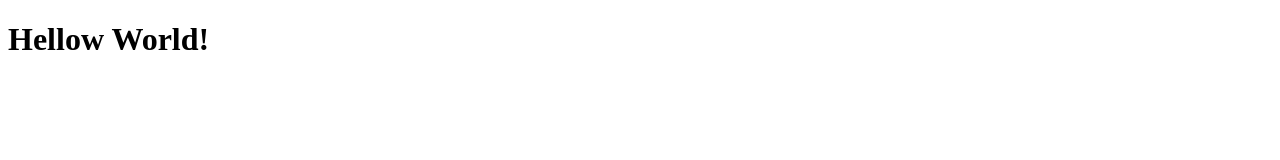
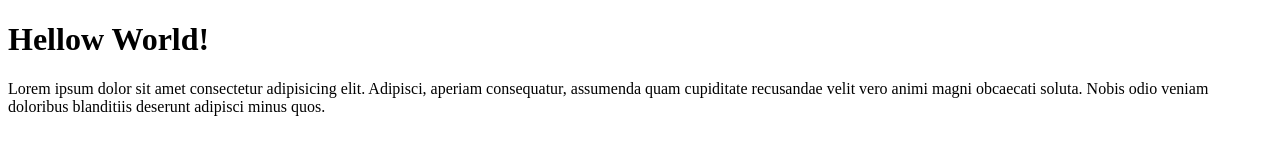
Before and after one commit to sandiarba/sap-git-test, a plain HTML site: page index.html in a window 1280 px wide. Drawn offline with Linux system fonts and the light colour scheme.

Commit message:
menambahkan paragraf

```diff
--- a/index.html
+++ b/index.html
@@ -8,5 +8,6 @@
 </head>
 <body>
     <h1>Hellow World!</h1>
+    <p>Lorem ipsum dolor sit amet consectetur adipisicing elit. Adipisci, aperiam consequatur, assumenda quam cupiditate recusandae velit vero animi magni obcaecati soluta. Nobis odio veniam doloribus blanditiis deserunt adipisci minus quos.</p>
 </body>
 </html>
```
